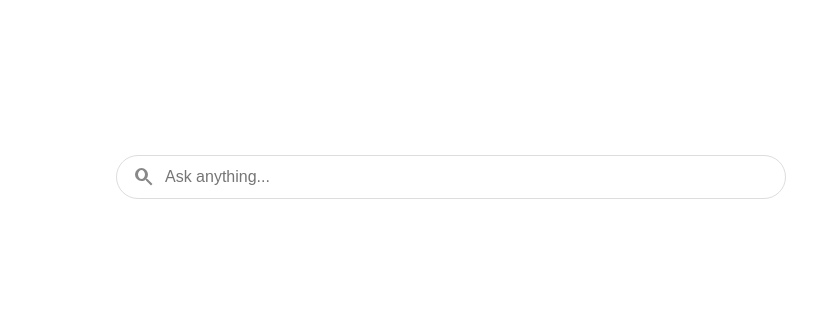
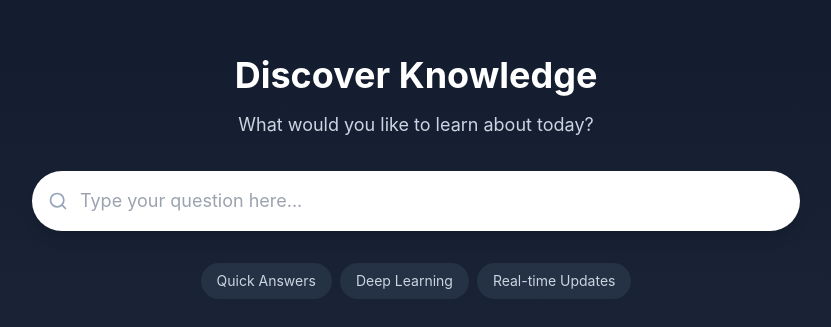
Before and after one commit to AndreSlavescu/llama-hackathon, a React (Create React App) app in the folder frontend/: page / in a window 1280 px wide. Shown: the part 223-550 px from the top of the page, without its empty margins (224-1055 px from the left). Built offline with nearby package versions, Linux system fonts and the light colour scheme.

Commit message:
new frontend

```diff
--- a/frontend/package.json
+++ b/frontend/package.json
@@ -8,6 +8,7 @@
     "@testing-library/user-event": "^13.5.0",
     "leaflet": "^1.9.4",
     "leaflet-control-geocoder": "^2.4.0",
+    "lucide-react": "^0.460.0",
     "react": "^18.3.1",
     "react-dom": "^18.3.1",
     "react-icons": "^5.3.0",
@@ -41,5 +42,10 @@
       "last 1 firefox version",
       "last 1 safari version"
     ]
+  },
+  "devDependencies": {
+    "autoprefixer": "^10.4.20",
+    "postcss": "^8.4.49",
+    "tailwindcss": "^3.4.15"
   }
 }
--- a/frontend/src/App.js
+++ b/frontend/src/App.js
@@ -1,23 +1,83 @@
 import React, { useState } from 'react';
-import logo from './logo.svg';
 import 'leaflet/dist/leaflet.css';
 import './App.css';
-import SearchBar from './components/SearchBar';
-import "./leaflet"
+import { Search } from 'lucide-react';
+import "./leaflet";
 import LLMContainer from './components/LLMContainer';
 
+const SearchInterface = ({ onSearch }) => {
+  const [query, setQuery] = useState('');
+  const [isFocused, setIsFocused] = useState(false);
+
+  const handleSubmit = (e) => {
+    e.preventDefault();
+    if (query.trim()) {
+      onSearch(query);
+    }
+  };
+
+  return (
+    <div className="min-h-screen bg-gradient-to-b from-slate-900 to-slate-800 flex items-center justify-center px-4">
+      <div className="w-full max-w-3xl">
+        {/* Hero Section */}
+        <div className="text-center mb-8">
+          <h1 className="text-4xl font-bold text-white mb-4">
+            Discover Knowledge
+          </h1>
+          <p className="text-slate-300 text-lg">
+            What would you like to learn about today?
+          </p>
+        </div>
+
+        {/* Search Form */}
+        <form onSubmit={handleSubmit} className="relative">
+          <div className={`relative transition-all duration-300 transform ${
+            isFocused ? 'scale-105' : 'scale-100'
+          }`}>
+            <div className="absolute inset-y-0 left-4 flex items-center pointer-events-none">
+              <Search className={`w-5 h-5 transition-colors duration-200 ${
+                isFocused ? 'text-blue-500' : 'text-slate-400'
+              }`} />
+            </div>
+            <input
+              type="text"
+              value={query}
+              onChange={(e) => setQuery(e.target.value)}
+              onFocus={() => setIsFocused(true)}
+              onBlur={() => setIsFocused(false)}
+              placeholder="Type your question here..."
+              className="w-full px-12 py-4 bg-white rounded-full shadow-lg text-lg focus:outline-none focus:ring-2 focus:ring-blue-500 transition-shadow duration-200"
+            />
+          </div>
+        </form>
+
+        {/* Feature Pills */}
+        <div className="mt-8 flex flex-wrap justify-center gap-2">
+          {['Quick Answers', 'Deep Learning', 'Real-time Updates'].map((feature) => (
+            <div
+              key={feature}
+              className="px-4 py-2 bg-slate-700/50 rounded-full text-slate-300 text-sm"
+            >
+              {feature}
+            </div>
+          ))}
+        </div>
+      </div>
+    </div>
+  );
+};
+
 function App() {
-  const [query, setQuery]= useState("")
+  const [query, setQuery] = useState("");
+
   const searchFunction = (query) => {
-    console.log("Querying", query)
-    setQuery(query.trim())
+    console.log("Querying", query);
+    setQuery(query.trim());
+  };
 
-  }
   return (
     <div className="App">
-      {!query? <SearchBar searchFunction={searchFunction}/> : <LLMContainer />}
-
-
+      {!query ? <SearchInterface onSearch={searchFunction} /> : <LLMContainer />}
     </div>
   );
 }
--- a/frontend/src/index.css
+++ b/frontend/src/index.css
@@ -1,3 +1,7 @@
+@tailwind base;
+@tailwind components;
+@tailwind utilities;
+
 @import "~slick-carousel/slick/slick.css";
 @import "~slick-carousel/slick/slick-theme.css";
 
--- /dev/null
+++ b/frontend/tailwind.config.js
@@ -0,0 +1,8 @@
+/** @type {import('tailwindcss').Config} */
+module.exports = {
+  content: ["./src/**/*.{js,jsx,ts,tsx}"],
+  theme: {
+    extend: {},
+  },
+  plugins: [],
+}
```
Also changed, not shown: 1 other file (tests, documents, lock files or other folders).
